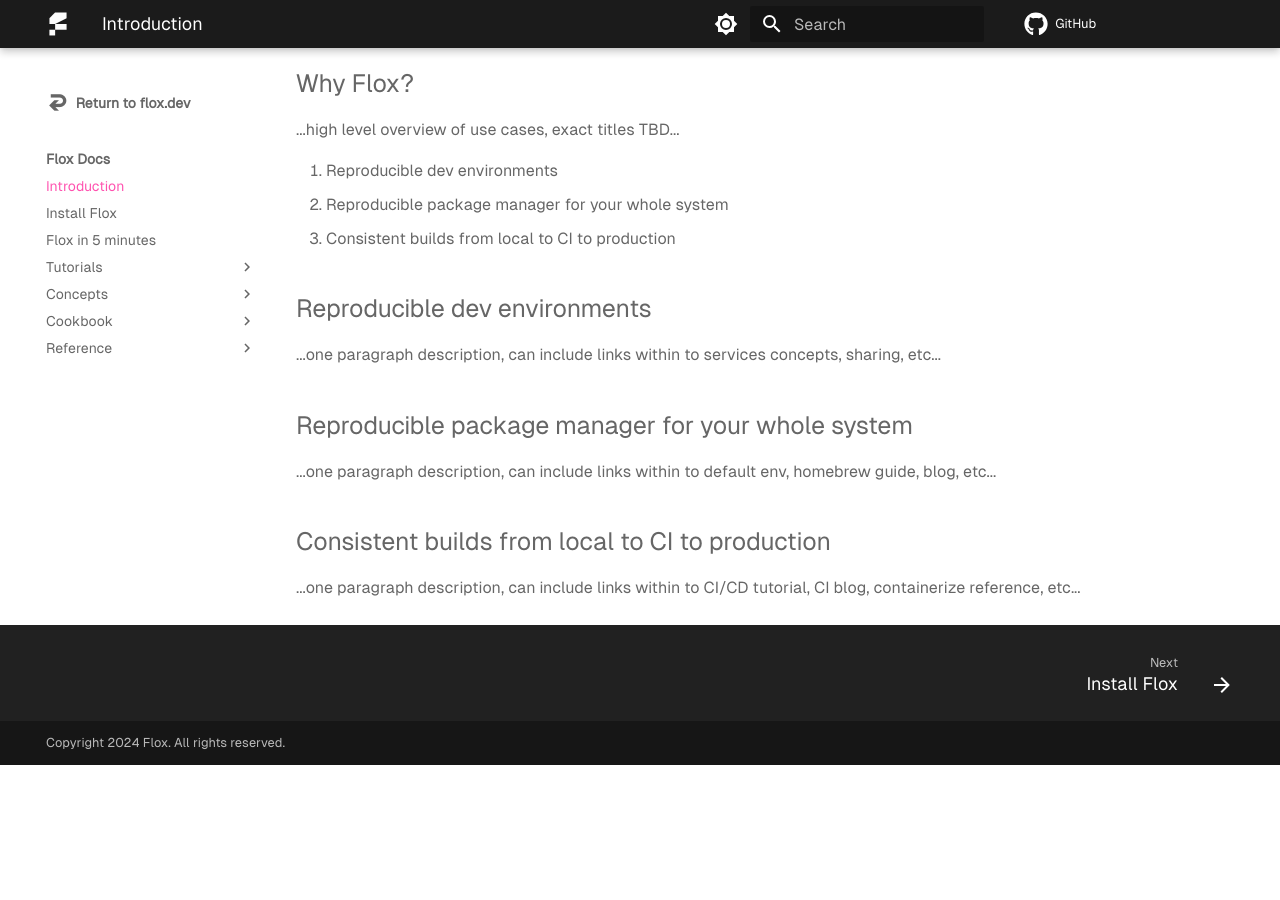
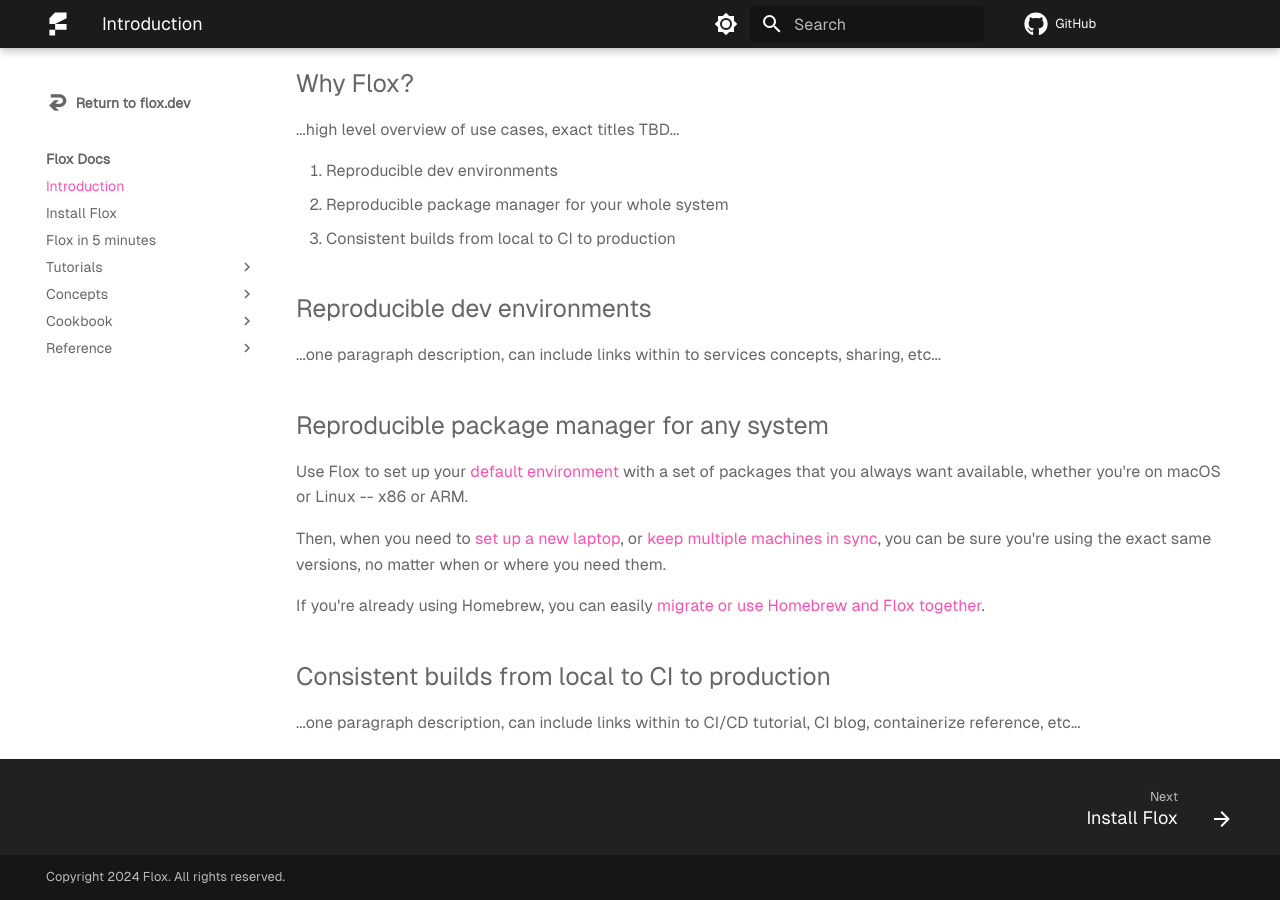
Before and after one commit to flox/floxdocs, an MkDocs documentation site: the page built from docs/index.md, in a window 1280 px wide and 900 px high, scrolled down 1256 px. Built offline with MkDocs 1.6.1 and Material for MkDocs 9.7.7, drawn with Linux system fonts in a browser that asks for light colours; plug-ins that fetch from the network failed and are left out; comment, search, counter and statistics services are not loaded; before the commit the page ends 2021 px from its top, so only the background shows below that.

Commit message:
Update reproducible package manager use case (#146)

```diff
--- a/docs/index.md
+++ b/docs/index.md
@@ -94,9 +94,18 @@
 
 ...one paragraph description, can include links within to services concepts, sharing, etc...
 
-## Reproducible package manager for your whole system
+## Reproducible package manager for any system
 
-...one paragraph description, can include links within to default env, homebrew guide, blog, etc...
+Use Flox to set up your [default environment](https://flox.dev/docs/tutorials/default-environment/) with a set of
+packages that you always want available, whether you're on macOS or Linux -- x86 or ARM.
+
+Then, when you need to [set up a new laptop](https://flox.dev/blog/setting-up-a-new-laptop-made-easy-with-flox/
+), or [keep multiple machines in sync](https://flox.dev/docs/tutorials/sharing-environments/#always-using-the-same-environment-across-multiple-devices
+), you can be sure you're using the exact same versions, no matter when or where you need them.
+
+If you're already using Homebrew, you can easily [migrate or use Homebrew and Flox together](https://flox.dev/docs/tutorials/migrations/homebrew/).
+
+
 
 ## Consistent builds from local to CI to production
 
```
